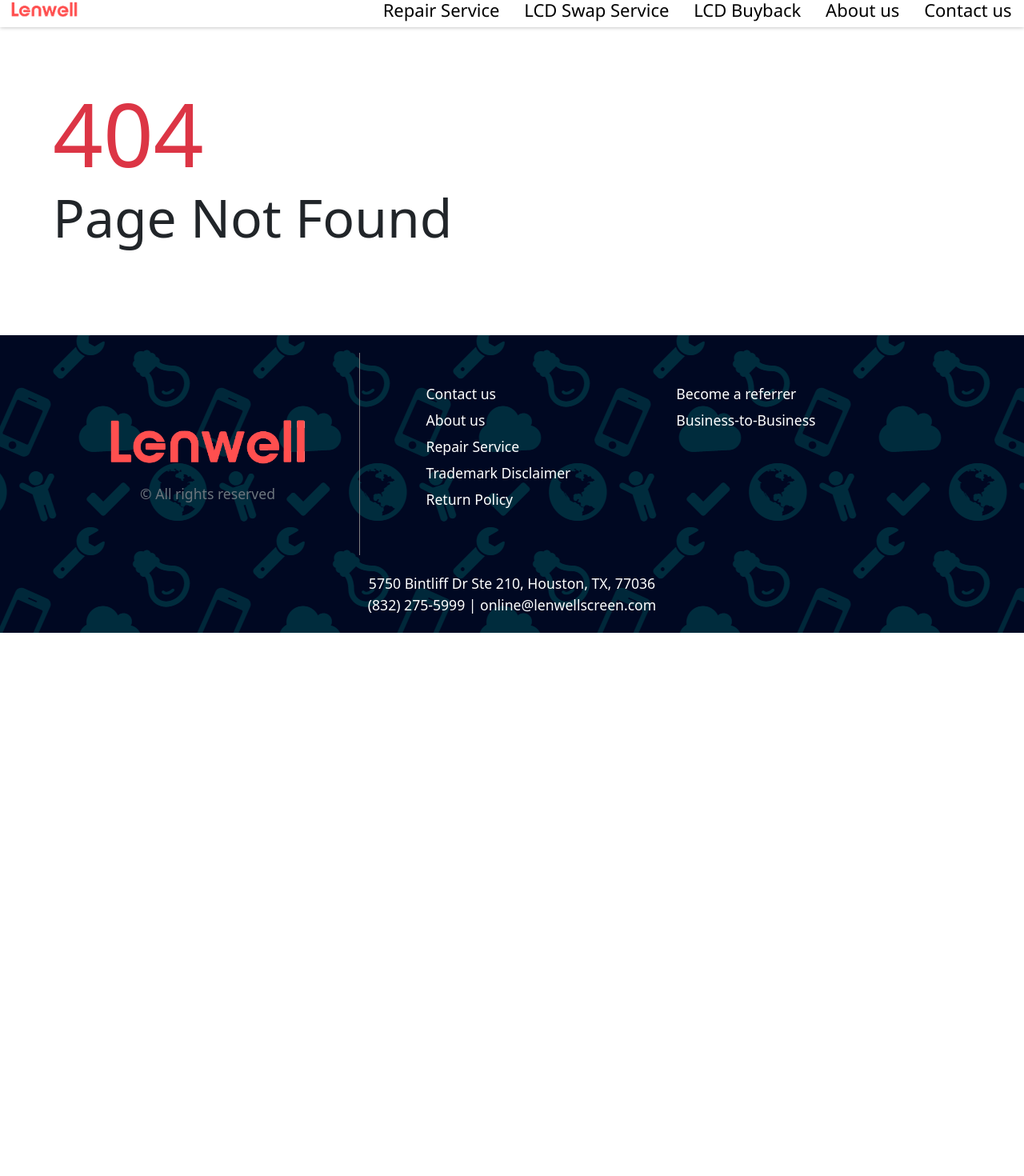
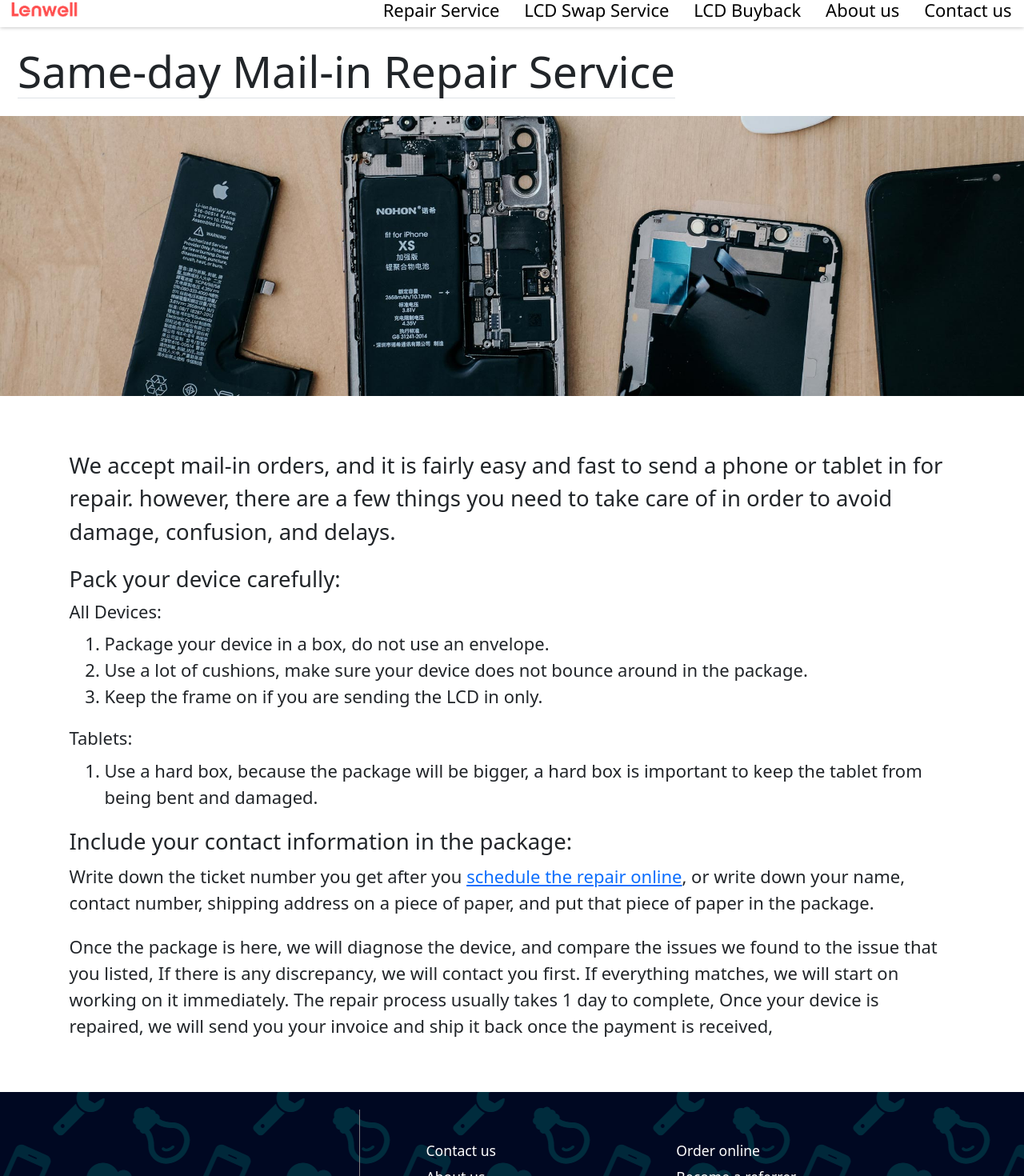
Before and after one commit to FanghanHu/lenwell-local, a Next.js app: page /mail-in in a window 1280 px wide. Before the commit this address had no page. Shown: the part 9-1479 px from the top of the page at 80% size. Before the commit the page ends 800 px from the top, so only its background shows below. Built offline with nearby package versions, Linux system fonts and the light colour scheme.

Commit message:
mail in order

```diff
--- a/components/footer/index.jsx
+++ b/components/footer/index.jsx
@@ -54,6 +54,11 @@ export default function Footer() {
 						</ul>
 						<ul className="list-unstyled px-3 px-md-5">
 							<li>
+								<Link href="/order-online">
+									<a className={style["footer-link"]}>Order online</a>
+								</Link>
+							</li>
+							<li>
 								<Link href="/referrer">
 									<a className={style["footer-link"]}>Become a referrer</a>
 								</Link>
--- /dev/null
+++ b/pages/mail-in.jsx
@@ -0,0 +1,67 @@
+import Head from "next/head";
+import Link from "next/link";
+
+export default function MailIn() {
+	return (
+		<div>
+			<Head>
+				<meta
+					name="keywords"
+					content="mail in, mail-in, tablet repair, iphone repair, cellphone repair, cell phone repair, by mail, via mail"
+				/>
+				<meta
+					name="description"
+					content="Mail your device in for a same day repair service."
+				/>
+			</Head>
+			<div className="display-6 m-3 border-bottom w-fit-content">
+				Same-day Mail-in Repair Service
+			</div>
+			<div
+				className="background w-100 px-1 pt-3 pb-4 p-md-5"
+				style={{ backgroundImage: `url(/bg-home2.jpg)`, height: "350px" }}
+			></div>
+			<div className="container my-5 fw-light">
+				<p className="lead">
+					We accept mail-in orders, and it is fairly easy and fast to send a
+					phone or tablet in for repair. however, there are a few things you
+					need to take care of in order to avoid damage, confusion, and delays.
+				</p>
+				<h5>Pack your device carefully:</h5>
+				<h6>All Devices:</h6>
+				<ol>
+					<li>Package your device in a box, do not use an envelope.</li>
+					<li>
+						Use a lot of cushions, make sure your device does not bounce around
+						in the package.
+					</li>
+					<li>Keep the frame on if you are sending the LCD in only.</li>
+				</ol>
+				<h6>Tablets:</h6>
+				<ol>
+					<li>
+						Use a hard box, because the package will be bigger, a hard box is
+						important to keep the tablet from being bent and damaged.
+					</li>
+				</ol>
+
+				<h5>Include your contact information in the package:</h5>
+				<p>
+					Write down the ticket number you get after you{" "}
+					<Link href="/order-online">schedule the repair online</Link>, or write
+					down your name, contact number, shipping address on a piece of paper,
+					and put that piece of paper in the package.
+				</p>
+
+				<p>
+					Once the package is here, we will diagnose the device, and compare the
+					issues we found to the issue that you listed, If there is any
+					discrepancy, we will contact you first. If everything matches, we will
+					start on working on it immediately. The repair process usually takes 1
+					day to complete, Once your device is repaired, we will send you your
+					invoice and ship it back once the payment is received,
+				</p>
+			</div>
+		</div>
+	);
+}
```
